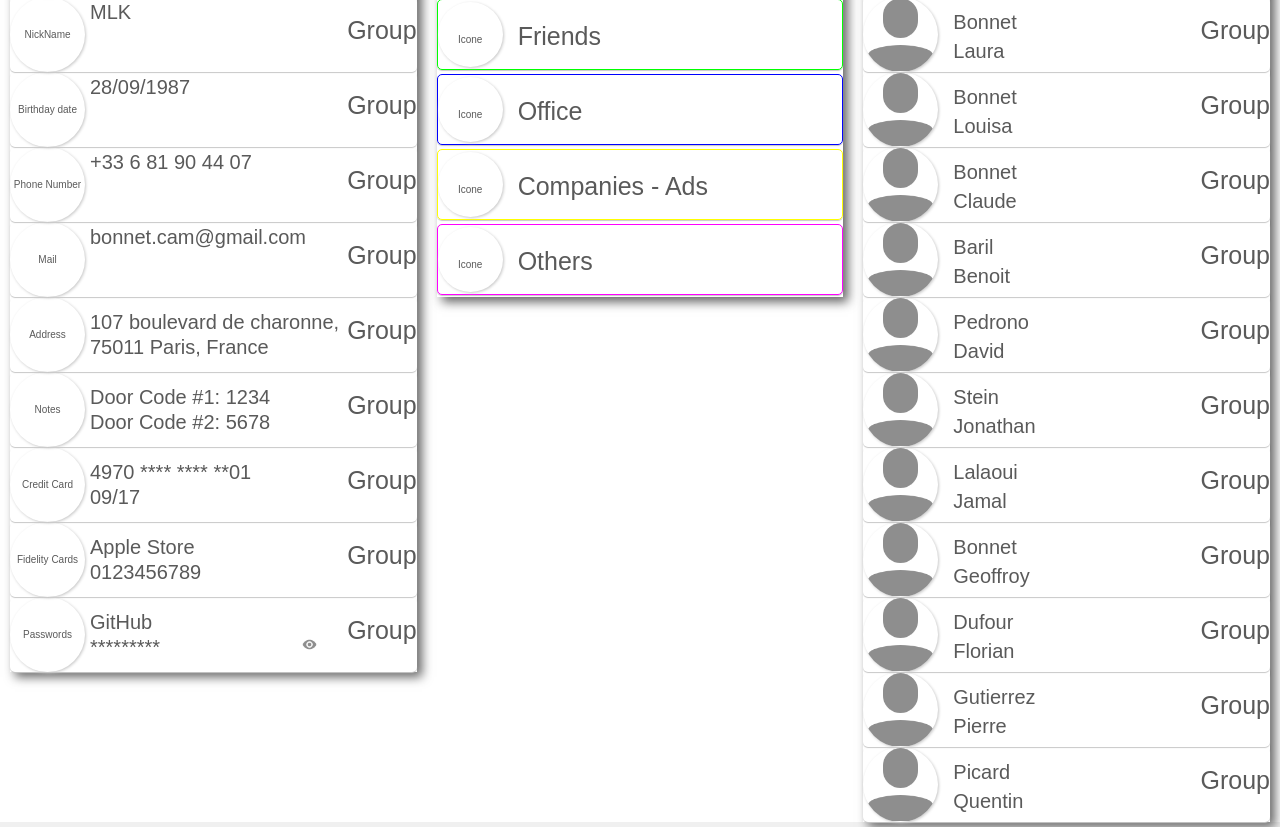
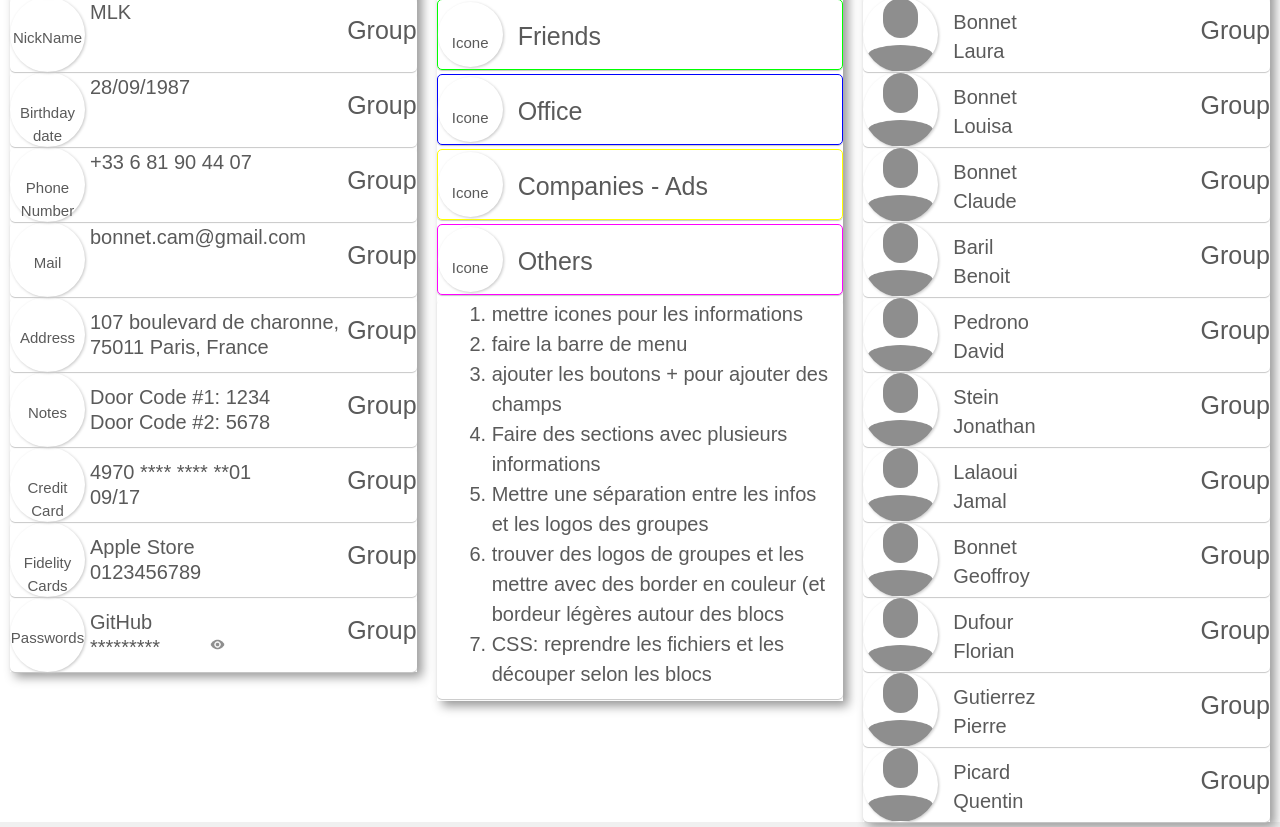
Before and after one commit to CamilleBonnet/MyContact, a plain HTML site: page Pages/dashboard.html in a window 1280 px wide. Shown: the part 194-1021 px from the top of the page. Drawn offline with nearby package versions, Linux system fonts and the light colour scheme; a web font is replaced by a local one.

Commit message:
To Do list added in the page :)

```diff
--- a/Pages/dashboard.html
+++ b/Pages/dashboard.html
@@ -59,7 +59,7 @@
 							<div class="my-info-group group-displayed">Group</div>
 						</div>
 						<div class="my-info info col-lg-12 col-md-12 col-xs-12">
-							<div class="my-info-avatar avatar">Birthday date</div>
+							<div class="my-info-avatar avatar">Birthday <br/>date</div>
 							<div class="my-info-date">28/09/1987</div>
 							<div class="my-info-group group-displayed">Group</div>
 						</div>
@@ -113,24 +113,35 @@
 							My Groups
 						</div>
 						<div class="group-info info group1 col-lg-12 col-md-12 col-xs-12">
-							<div class="group-info-avatar avatar icone">Icone</div>
+							<div class="group-info-avatar avatar">Icone</div>
 							<div class="group-info-name">Family</div>
 						</div>
 						<div class="group-info info group2 col-lg-12 col-md-12 col-xs-12">
-							<div class="group-info-avatar avatar icone">Icone</div>
+							<div class="group-info-avatar avatar">Icone</div>
 							<div class="group-info-name">Friends</div>
 						</div>
 						<div class="group-info info group3 col-lg-12 col-md-12 col-xs-12">
-							<div class="group-info-avatar avatar icone">Icone</div>
+							<div class="group-info-avatar avatar">Icone</div>
 							<div class="group-info-name">Office</div>
 						</div>
 						<div class="group-info info group4 col-lg-12 col-md-12 col-xs-12">
-							<div class="group-info-avatar avatar icone">Icone</div>
+							<div class="group-info-avatar avatar">Icone</div>
 							<div class="group-info-name">Companies - Ads</div>
 						</div>
 						<div class="group-info info group5 col-lg-12 col-md-12 col-xs-12">
-							<div class="group-info-avatar avatar icone">Icone</div>
+							<div class="group-info-avatar avatar">Icone</div>
 							<div class="group-info-name">Others</div>
+						</div>
+						<div class="group-info info group6 col-lg-12 col-md-12 col-xs-12">
+							<ol>
+								<li>mettre icones pour les informations</li>
+								<li>faire la barre de menu</li>
+								<li>ajouter les boutons + pour ajouter des champs</li>
+								<li>Faire des sections avec plusieurs informations</li>
+								<li>Mettre une séparation entre les infos et les logos des groupes</li>
+								<li>trouver des logos de groupes et les mettre avec des border en couleur (et bordeur légères autour des blocs</li>
+								<li>CSS: reprendre les fichiers et les découper selon les blocs</li>
+							</ol>
 						</div>
       		</div>
       	</div>
--- a/css/components/dashboard.css
+++ b/css/components/dashboard.css
@@ -15,7 +15,7 @@
 	padding: 0px 10px;
 }
 .panel-box{
-	box-shadow: 5px 5px 10px 0px rgb(100,100,100);
+	box-shadow: 5px 5px 10px 0px rgb(150,150,150);
 	padding: 0;
 }
 
@@ -72,7 +72,7 @@
 
 .eye-icon{
 	position:absolute;
-	right:100px;
+	left:200px;
 	top:40px;
 	width: 15px;
 	height: 15px;
@@ -93,7 +93,7 @@
 }
 
 .my-info-avatar{
-	font-size: 10px;
+	font-size: 15px;
 	padding-top: 30px;
 }
 
@@ -143,7 +143,7 @@
 	margin-bottom: 2px;
 }
 .group-info-avatar{
-	font-size: 10px;
+	font-size: 15px;
 	padding-top: 30px;
 	width: 65px;
 	height: 65px;
@@ -171,6 +171,11 @@
 }
 .group5{
 	border:1px solid rgb(255,0,255);
+}
+/*Temp GROUP!*/
+.group6{
+	height: 400px;
+	font-size: 20px;
 }
 
 
```
